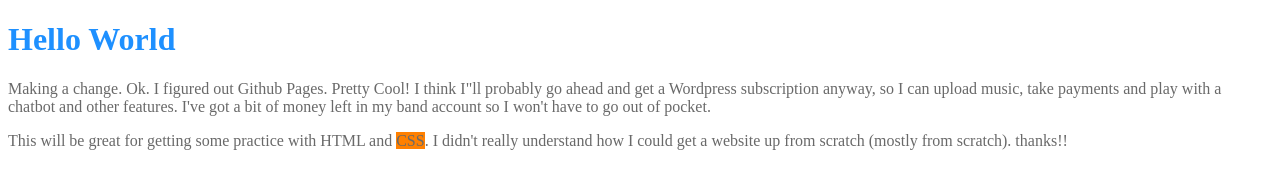
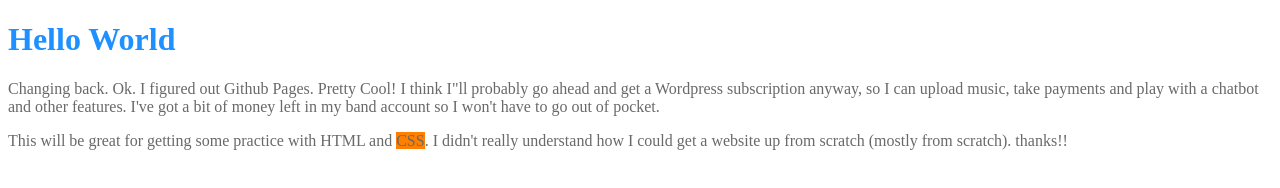
Before and after one commit to Johny5alive/Johny5alive.github.io, a plain HTML site: page index.html in a window 1280 px wide. Drawn offline with Linux system fonts and the light colour scheme.

Commit message:
Update index.html

```diff
--- a/index.html
+++ b/index.html
@@ -3,7 +3,7 @@
 <head><link rel="stylesheet" href="GitPagesTestCSS.css"></head>
 <body>
 <h1>Hello World</h1>
-<p>Making a change. Ok. I figured out Github Pages. Pretty Cool! I think I"ll probably go ahead and get a Wordpress subscription anyway, so I can upload music, take payments and play with a chatbot and other features. I've got a bit of money left in my band account so I won't have to go out of pocket.</p>
+<p>Changing back. Ok. I figured out Github Pages. Pretty Cool! I think I"ll probably go ahead and get a Wordpress subscription anyway, so I can upload music, take payments and play with a chatbot and other features. I've got a bit of money left in my band account so I won't have to go out of pocket.</p>
 
 <p>This will be great for getting some practice with HTML and <span>CSS</span>. I didn't really understand how I could get a website up from scratch (mostly from scratch).
 
```
